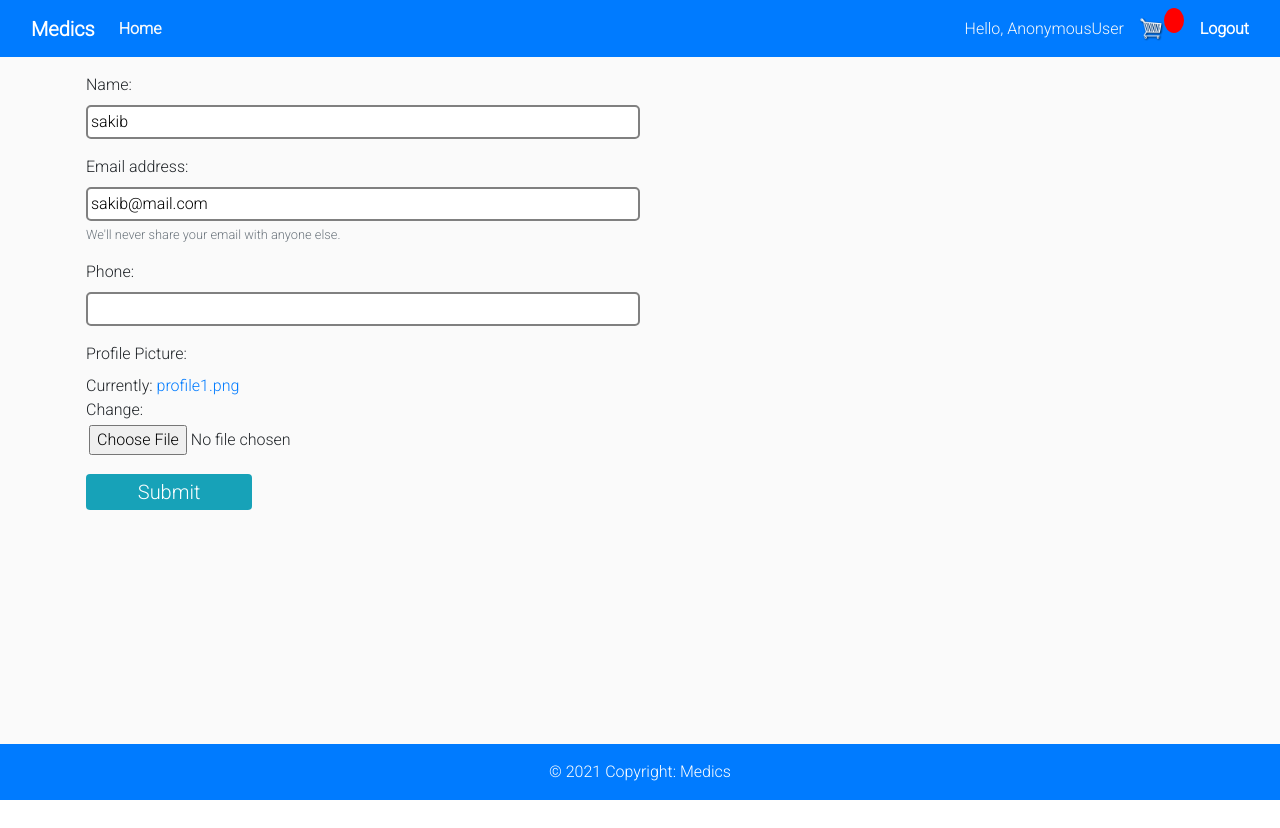
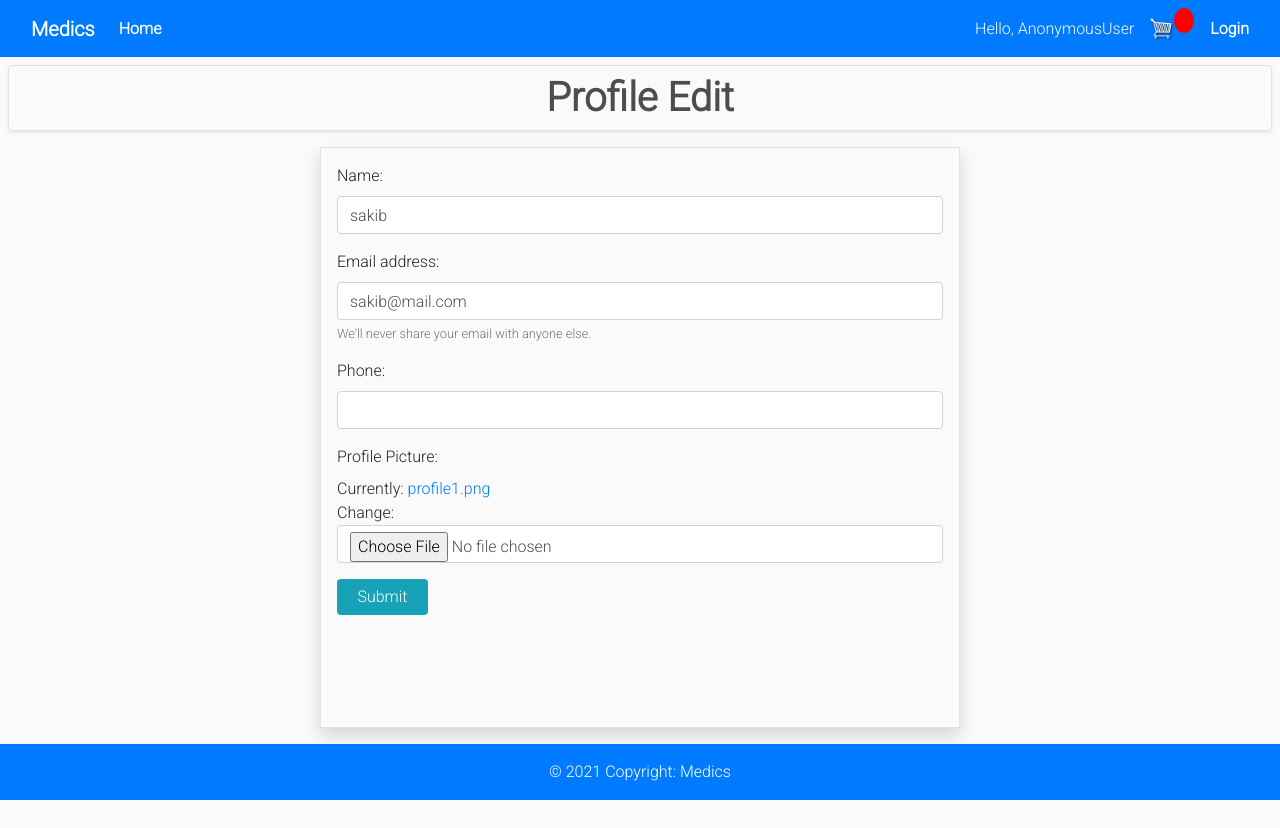
Before and after one commit to dpuman/project_medics, a Django app: page /profile/edit/2 in a window 1280 px wide. Before the commit the page ends 800 px from the top, so only its background shows below. Run offline with Django 3.2, Linux system fonts and the light colour scheme; data comes from the database, SQL or seed files in the repository; both versions use the stored data as it was after the commit; some libraries are stand-ins or nearby versions.

Commit message:
shop style and navbar bug done

```diff
--- a/medics/pharmacy/form.py
+++ b/medics/pharmacy/form.py
@@ -28,7 +28,9 @@ class CreateProductForm(ModelForm):
             'price': forms.NumberInput(attrs={'class': 'form-control'}),
             'category': forms.Select(attrs={'class': 'form-control'}),
             'description': forms.Textarea(attrs={'class': 'form-control'}),
-            # 'image': forms.ImageInput(attrs={'class': 'form-control'}),
+            'image': forms.ClearableFileInput(attrs={'class': 'form-control', 'accept': 'image/*'}),
+
+            # 'image': forms.FileField(attrs={'class': 'form-control'}),
         }
 
 
@@ -50,6 +52,13 @@ class UpdateCustomerForm(ModelForm):
         model = Customer
         fields = '__all__'
         exclude = ['date_created', 'user']
+        widgets = {
+            'name': forms.TextInput(attrs={'class': 'form-control'}),
+            'email': forms.TextInput(attrs={'class': 'form-control'}),
+            'phone': forms.TextInput(attrs={'class': 'form-control'}),
+            'profile_pic': forms.ClearableFileInput(attrs={'class': 'form-control', 'accept': 'image/*'}),
+
+        }
 
 
 class UpdatePharmacyForm(ModelForm):
--- a/medics/pharmacy/templates/pharmacy/base.html
+++ b/medics/pharmacy/templates/pharmacy/base.html
@@ -33,6 +33,14 @@
             width: 100%;
         }
 
+        .profile-edit {
+            display: block;
+            width: 50%;
+            margin: auto;
+            padding: 30px;
+            margin-bottom: 100px;
+        }
+
         .profile-edit label {
 
             display: block;
@@ -40,21 +48,6 @@
 
 
 
-        .profile-edit input {
-
-            display: block;
-            width: 50%;
-            padding: 3px;
-            border-radius: 5px;
-            border: 2px solid gray;
-
-        }
-
-        .profile-edit input[name="profile_pic"] {
-
-            border: none;
-
-        }
 
         .profile-edit input[name="profile_pic-clear"] {
 
--- a/medics/pharmacy/templates/pharmacy/customerProfileEdit.html
+++ b/medics/pharmacy/templates/pharmacy/customerProfileEdit.html
@@ -1,7 +1,9 @@
 {% extends 'pharmacy/base.html' %}
 {% load static %}
 {%block content%}
-<div class="container p-3 profile-edit">
+<h1 class="text-center border rounded m-2 shadow-sm font-weight-bold py-2">Profile Edit</h1>
+
+<div class="container p-3 profile-edit border shadow mt-3">
 
 
     <form action="" enctype="multipart/form-data" method="POST">
@@ -34,11 +36,8 @@
 
 
 
-        <!-- {{form.name}}
-        {{form.email}}
-        {{form.phone}}
-        {{form.profile_pic}} -->
-        <input type="submit" class="btn btn-info rounded border-0 btn-lg" style="width:15%" name="Update Profile">
+
+        <input type="submit" class="btn btn-info rounded border-0 " style="width:15%" name="Update Profile">
     </form>
 
     <br>
--- a/medics/pharmacy/templates/pharmacy/navbar.html
+++ b/medics/pharmacy/templates/pharmacy/navbar.html
@@ -25,8 +25,14 @@
             <img id="cart-icon" src="{% static 'images/cart.png' %}">
         </a>
         <p id="cart-total">{{cartItems}}</p>
+        {% if request.user.customer %}
         <span><a class=" hello-msg text-white font-weight-bold ml-3" href="{% url 'customer_logout'  %}">
                 Logout</a></span>
+        {% endif %}
+        {% if  not request.user.customer %}
+        <span><a class=" hello-msg text-white font-weight-bold ml-3" href="{% url 'customer_login'  %}">
+                Login</a></span>
+        {% endif %}
 
     </div>
 </nav>
```
Also changed, not shown: medics/db.sqlite3, medics/static/images/161377811_128549289274974_4803550754230069230_o.jpg (added), medics/static/images/161377811_128549289274974_4803550754230069230_o_xj8GM34.jpg (added), medics/static/images/46479388_2074668655931629_1416927243006902272_o_xikaEpi.jpg (added), medics/static/images/IMG_1052.JPG (added), medics/static/images/tumblr_np8rzj19sl1qkxrtro2_1280.jpg (added).
